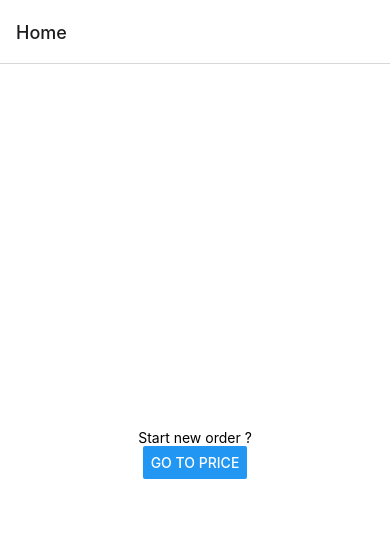
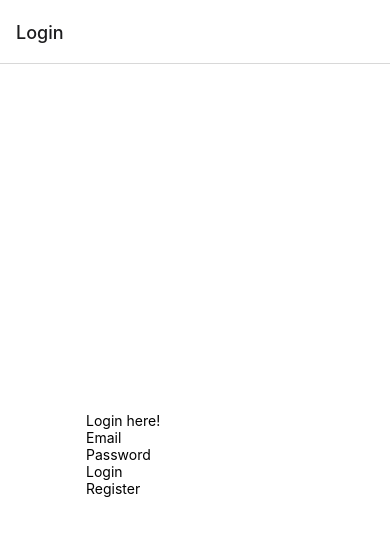
Before and after one commit to ALWHgithub/WhereTwoEat, a React Native app: screen /Login in a window 390 px wide. Shown: the top 536 px of the page. Built offline with nearby package versions, Linux system fonts and the light colour scheme.

Commit message:
added basic login page

```diff
--- a/App.js
+++ b/App.js
@@ -6,7 +6,7 @@ import { createNativeStackNavigator } from '@react-navigation/native-stack';
 import HomeScreen from './screens/Home';
 import PriceScreen from './screens/Price';
 import Restaurtants from './screens/Restaurants';
-
+import LoginScreen from './screens/Login'
 
 const Stack = createNativeStackNavigator();
 let currRequest = null;
@@ -17,6 +17,7 @@ export default function App() {
   return (
     <NavigationContainer>
       <Stack.Navigator>
+        <Stack.Screen name="Login" component={LoginScreen}/>
         <Stack.Screen name="Home" component={HomeScreen}/>
         <Stack.Screen name="Price" component={PriceScreen} />
         <Stack.Screen name="Restaurant" component={Restaurtants} />
--- /dev/null
+++ b/firebase/firebase-config.js
@@ -0,0 +1,16 @@
+
+import { initializeApp } from "firebase/app";
+import { getAuth, createUserWithEmailAndPassword } from "firebase/auth";
+
+const firebaseConfig = {
+  apiKey: "AIzaSyApsly4CELQsqALU2OI31RpxSjH9do6VtQ",
+  authDomain: "wheretwoeat-d3671.firebaseapp.com",
+  projectId: "wheretwoeat-d3671",
+  storageBucket: "wheretwoeat-d3671.appspot.com",
+  messagingSenderId: "508666048568",
+  appId: "1:508666048568:web:76ed129e947d52992a36cd"
+};
+
+
+const app = initializeApp(firebaseConfig);
+export const authentication = getAuth(app);
--- a/package.json
+++ b/package.json
@@ -16,6 +16,7 @@
     "@react-navigation/stack": "^6.2.1",
     "expo": "~45.0.0",
     "expo-status-bar": "~1.3.0",
+    "firebase": "^9.6.11",
     "query-string": "^7.1.1",
     "react": "17.0.2",
     "react-dom": "17.0.2",
--- /dev/null
+++ b/screens/Login.js
@@ -0,0 +1,68 @@
+import React, { useEffect, useState } from "react";
+import { StatusBar } from 'expo-status-bar';
+import {TextInput, KeyboardAvoidingView,StyleSheet,Text,View, Button ,TouchableOpacity} from 'react-native';
+import { authentication } from "../firebase/firebase-config";
+import {signInWithEmailAndPassword, createUserWithEmailAndPassword } from "firebase/auth";
+
+
+
+function LoginScreen({ navigation }) {
+  const [email, setEmail] = useState('');
+  const [password, setPassword,] = useState('');
+  const [isSignedIn, setIsSignedIn] = useState(false);
+
+  const handleSignUp = () => {
+    createUserWithEmailAndPassword(authentication,email,password)
+    .then(re => {
+      console.log(re);
+      setIsSignedIn(true)
+    })
+    .catch(error => alert(error.message))
+  }
+
+  const handleSignIn = () => {
+    signInWithEmailAndPassword(authentication,email,password)
+    .then(re => {
+      setIsSignedIn(true)
+    })
+    .catch(error => alert(error.message))
+  }
+
+    return (
+      <KeyboardAvoidingView
+         style={styles.container}
+         behaviour = "padding"
+      >
+        <View style = {styles.inputContainer}>
+           <Text>Login here!</Text>
+           <TextInput placeholder = "Email" value = {email} onChangeText = {text => setEmail(text)} />
+           <TextInput placeholder = "Password" secureTextEntry value = {password} onChangeText = {text => setPassword(text)}/>
+
+           <TouchableOpacity
+              onPress={handleSignIn}
+              style = {styles.button}
+           >
+             <Text>Login</Text>
+           </TouchableOpacity>
+           <TouchableOpacity
+              onPress={handleSignUp}
+              style = {styles.button}
+           >
+             <Text>Register</Text>
+           </TouchableOpacity>
+        </View>
+
+      </KeyboardAvoidingView>
+    );
+  }
+
+  const styles = StyleSheet.create({
+    container: {
+      flex: 1,
+      backgroundColor: '#fff',
+      alignItems: 'center',
+      justifyContent: 'center',
+    },
+  });
+
+  export default LoginScreen;
```
Also changed, not shown: 1 other file (tests, documents, lock files or other folders).
